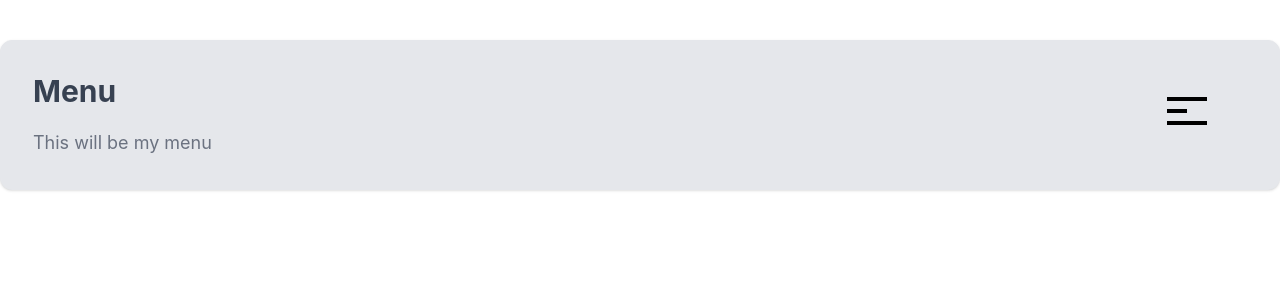
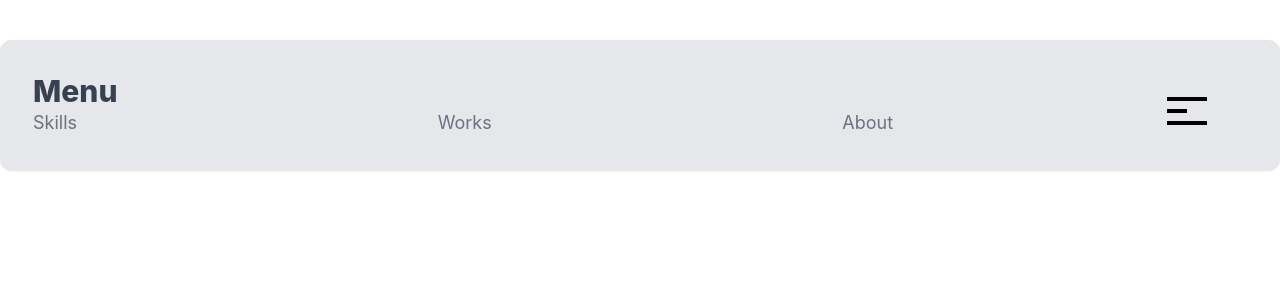
Before and after one commit to ArthurCouturier/portfolio, a React (Create React App) app: page / in a window 1280 px wide. Both pictures are taken after a click on the icon 1187 px from the left and 113 px from the top of the page. Shown: the top 300 px of the page. Built offline with nearby package versions, Linux system fonts and the light colour scheme.

Commit message:
updated href for Header

```diff
--- a/src/components/Header.tsx
+++ b/src/components/Header.tsx
@@ -14,14 +14,14 @@ export default function Header() {
                 !displayMenu? (
                     <div className="container mx-auto bg-gray-200 rounded-xl shadow border p-8 m-10 flex">
                         <div className={"flex-1"}>
-                            <p className="text-3xl text-gray-700 font-bold mb-5">
+                            <a className="text-3xl text-gray-700 font-extrabold mb-5" href={"/"}>
                                 CoutCout portfolio
-                            </p>
-                            <p className="text-gray-500 text-lg">
+                            </a>
+                            <div className="text-gray-500 text-lg">
                                 React and Tailwind CSS are in action on this website
-                            </p>
+                            </div>
                         </div>
-                        <div className={"flex-1 inset-y-0 right-0 relative"}>
+                        <div className={"flex-3 inset-y-0 right-0 relative"}>
                             <svg viewBox="0 0 100 80" className={"w-10 h-10 absolute inset-y-5 right-10"} onClick={changeDisplayMenu}>
                                 <rect className={"right-0"} width="100" height="10"></rect>
                                 <rect y="30" width="50" height="10"></rect>
@@ -32,14 +32,22 @@ export default function Header() {
                 ) : (
                     <div className="container mx-auto bg-gray-200 rounded-xl shadow border p-8 m-10 flex">
                         <div className={"flex-1"}>
-                            <p className="text-3xl text-gray-700 font-bold mb-5">
+                            <a className="text-3xl text-gray-700 font-extrabold mb-5" href={"/"}>
                                 Menu
-                            </p>
-                            <p className="text-gray-500 text-lg">
-                                This will be my menu
-                            </p>
+                            </a>
+                            <div className={"flex text-gray-500 text-lg"}>
+                                <a className={"flex-1"} href={"/Skills"}>
+                                    Skills
+                                </a>
+                                <a className={"flex-1"} href={"/Works"}>
+                                    Works
+                                </a>
+                                <a className={"flex-1"} href={"/About"}>
+                                    About
+                                </a>
+                            </div>
                         </div>
-                        <div className={"flex-1 inset-y-0 right-0 relative"}>
+                        <div className={"flex-3 inset-y-0 right-0 relative"}>
                             <svg viewBox="0 0 100 80" className={"w-10 h-10 absolute inset-y-5 right-10"} onClick={changeDisplayMenu}>
                                 <rect className={"right-0"} width="100" height="10"></rect>
                                 <rect y="30" width="50" height="10"></rect>
```
